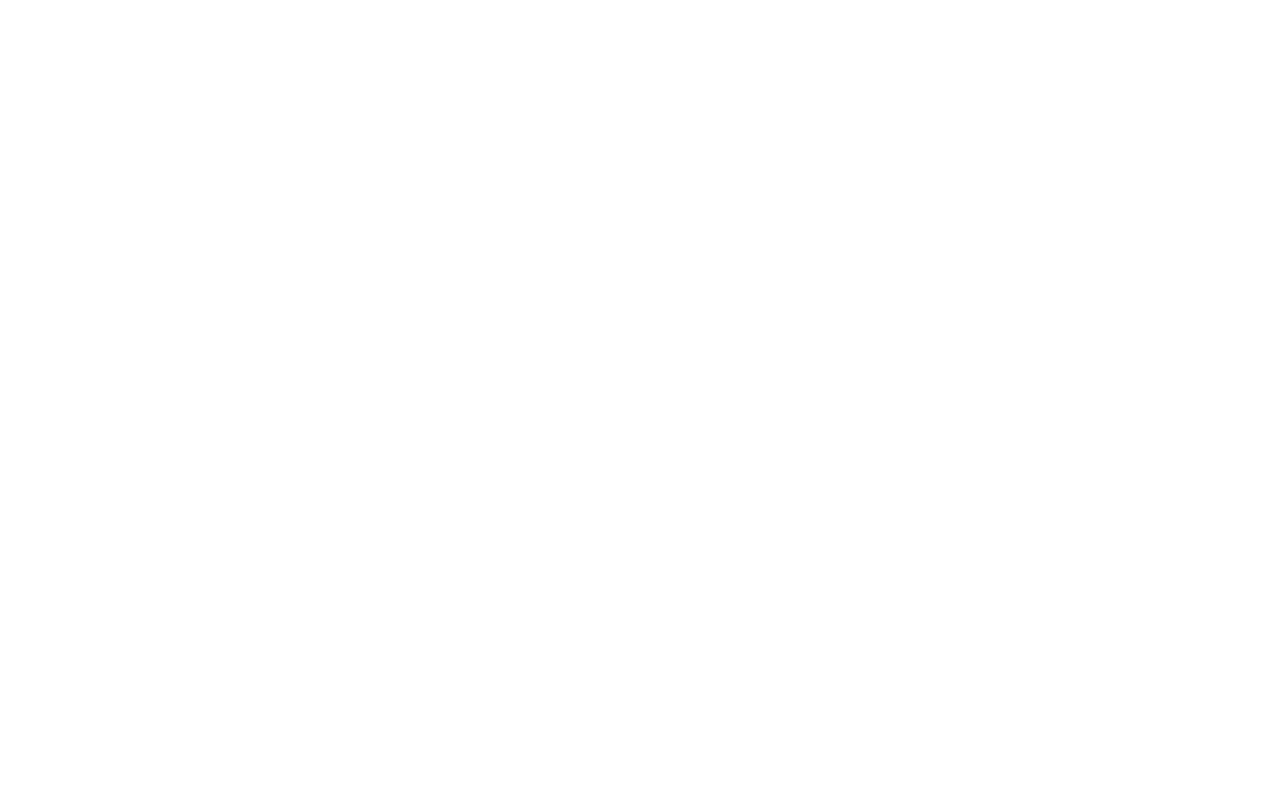
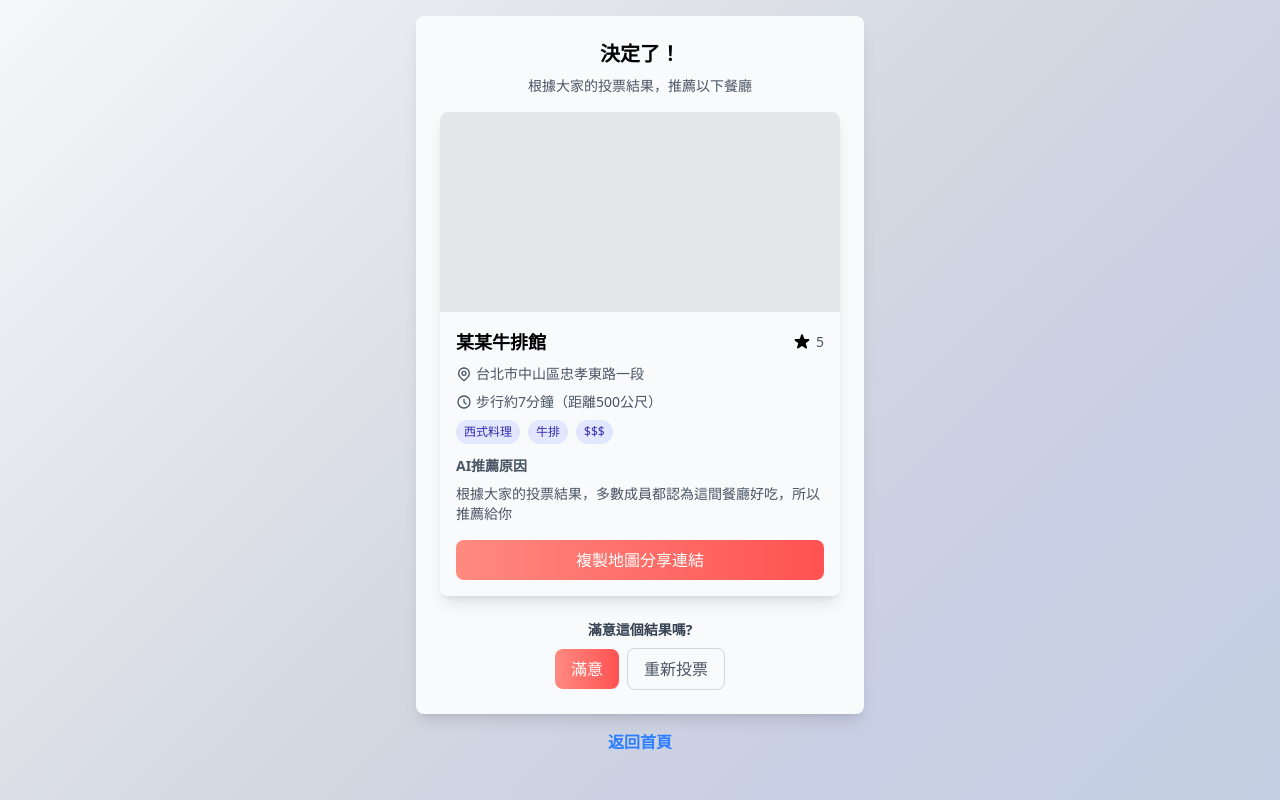
Before and after one commit to jon111rock/dine-vote, a Vue app: page /voting-result in a window 1280 px wide. Before the commit this address had no page. Built offline with nearby package versions, Linux system fonts and the light colour scheme.

Commit message:
feat(voting): 新增VotingResult元件及路由，更新背景樣式讓漸層個平滑

```diff
--- a/src/router/index.js
+++ b/src/router/index.js
@@ -3,6 +3,7 @@
 import CreateRoom from '../views/CreateRoom.vue';
 import WaitingRoom from '../views/WaitingRoom.vue';
 import VotingForm from '../views/VotingForm.vue';
+import VotingResult from '../views/VotingResult.vue';
 
 const routes = [
   {
@@ -24,6 +25,11 @@
     path: '/voting-form',
     name: 'VotingForm',
     component: VotingForm
+  },
+  {
+    path: '/voting-result',
+    name: 'VotingResult',
+    component: VotingResult
   }
 ];
 
--- a/src/style.css
+++ b/src/style.css
@@ -2,7 +2,15 @@
 @tailwind utilities;
 
 body {
-  background: linear-gradient(135deg, #f5f7fa 0%, #c3cfe2 100%);
+  background: linear-gradient(135deg,
+    #f5f7fa 0%,
+    #e4e7ec 25%,
+    #d4d8e1 50%,
+    #c9cfe4 75%,
+    #c3cfe2 100%
+  );
+  min-height: 100vh;
+  background-attachment: fixed;
 }
 
 @layer utilities {
--- /dev/null
+++ b/src/views/VotingResult.vue
@@ -0,0 +1,57 @@
+<template>
+  <div class="flex flex-col items-center">
+    <div class="w-full max-w-md bg-gray-50 rounded-lg p-6 shadow-lg mt-4">
+      <div class="flex flex-col items-center gap-2">
+        <h1 class="text-xl font-bold">決定了！</h1>
+        <p class="text-sm text-gray-600">根據大家的投票結果，推薦以下餐廳</p>
+      </div>
+      <div class="mt-4 shadow-lg rounded-lg">
+        <div class="h-[200px] w-full bg-gray-200 rounded-t-lg"></div>
+        <div class="p-4">
+          <div class="flex items-center justify-between">
+            <span class="text-lg font-bold">某某牛排館</span>
+            <span class="flex items-center gap-1 text-sm">
+              <svg xmlns="http://www.w3.org/2000/svg" class="h-5 w-5" viewBox="0 0 20 20" fill="currentColor">
+                <path d="M9.049 2.927c.3-.921 1.603-.921 1.902 0l1.07 3.292a1 1 0 00.95.69h3.462c.969 0 1.371 1.24.588 1.81l-2.8 2.034a1 1 0 00-.364 1.118l1.07 3.292c.3.921-.755 1.688-1.54 1.118l-2.8-2.034a1 1 0 00-1.175 0l-2.8 2.034c-.784.57-1.838-.197-1.539-1.118l1.07-3.292a1 1 0 00-.364-1.118L2.98 8.72c-.783-.57-.38-1.81.588-1.81h3.461a1 1 0 00.951-.69l1.07-3.292z"></path>
+              </svg>
+              <span class="text-sm text-gray-600">5</span>
+            </span>
+          </div>
+          <div class="flex items-center text-sm text-gray-600 mt-2">
+            <svg xmlns="http://www.w3.org/2000/svg" class="h-4 w-4 mr-1" fill="none" viewBox="0 0 24 24" stroke="currentColor">
+              <path stroke-linecap="round" stroke-linejoin="round" stroke-width="2" d="M17.657 16.657L13.414 20.9a1.998 1.998 0 01-2.827 0l-4.244-4.243a8 8 0 1111.314 0z"></path>
+              <path stroke-linecap="round" stroke-linejoin="round" stroke-width="2" d="M15 11a3 3 0 11-6 0 3 3 0 016 0z"></path>
+            </svg>
+            台北市中山區忠孝東路一段
+          </div>
+          <div class="flex items-center text-sm text-gray-600 mt-2">
+            <svg xmlns="http://www.w3.org/2000/svg" class="h-4 w-4 mr-1" fill="none" viewBox="0 0 24 24" stroke="currentColor">
+              <path stroke-linecap="round" stroke-linejoin="round" stroke-width="2" d="M12 8v4l3 3m6-3a9 9 0 11-18 0 9 9 0 0118 0z"></path>
+            </svg>
+            步行約7分鐘（距離500公尺）
+          </div>
+          <div class="flex items-center text-sm text-gray-600 mt-2 gap-2">
+            <span class="text-xs bg-indigo-100 text-indigo-800 px-2 py-1 rounded-full">西式料理</span>
+            <span class="text-xs bg-indigo-100 text-indigo-800 px-2 py-1 rounded-full">牛排</span>
+            <span class="text-xs bg-indigo-100 text-indigo-800 px-2 py-1 rounded-full">$$$</span>
+          </div>
+          <div class="text-gray-600 mt-3">
+            <p class="text-sm font-bold">AI推薦原因</p>
+            <p class="text-sm mt-2">根據大家的投票結果，多數成員都認為這間餐廳好吃，所以推薦給你</p>
+          </div>
+          <button class="w-full bg-red-gradient text-white px-4 py-2 rounded-lg mt-4 cursor-pointer">複製地圖分享連結</button>
+        </div>
+      </div>
+      <div class="flex flex-col items-center mt-6">
+        <p class="text-sm font-bold text-gray-700">滿意這個結果嗎?</p>
+        <div class="flex items-center gap-2 mt-2">
+          <button class="bg-red-gradient text-white px-4 py-2 rounded-lg cursor-pointer">滿意</button>
+          <button class="border border-gray-300 text-gray-600 px-4 py-2 rounded-lg cursor-pointer font-medium">重新投票</button>
+        </div>
+      </div>
+    </div>
+    <div class="mt-4">
+      <button class="text-blue-500 font-bold cursor-pointer">返回首頁</button>
+    </div>
+  </div>
+</template>
```
